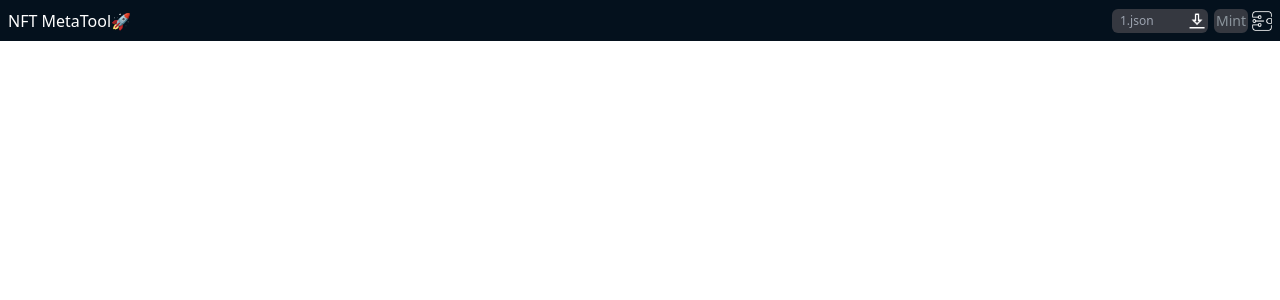
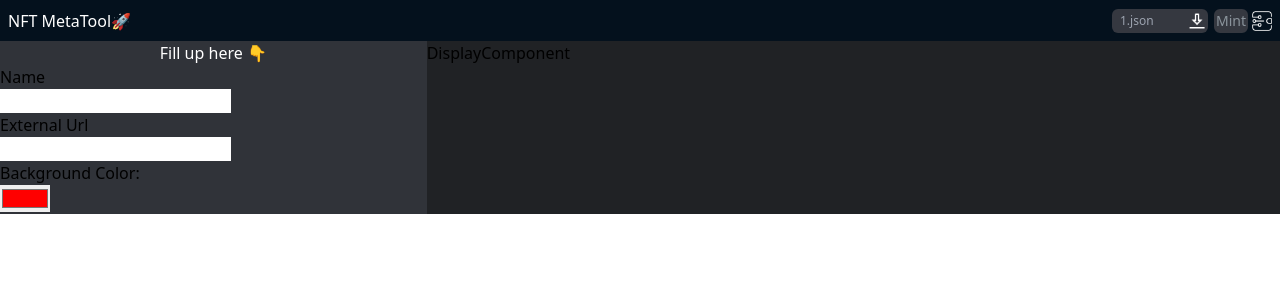
Before and after one commit to sharathkrml/nft-metatool, a Next.js app: page / in a window 1280 px wide. Shown: the top 300 px of the page. Built offline with nearby package versions, Linux system fonts and the light colour scheme.

Commit message:
added some form

```diff
--- /dev/null
+++ b/components/DisplayComponent.tsx
@@ -0,0 +1,8 @@
+
+const DisplayComponent = () => {
+    return (
+        <div>DisplayComponent</div>
+    )
+}
+
+export default DisplayComponent
--- /dev/null
+++ b/components/FormComponent.tsx
@@ -0,0 +1,29 @@
+const FormComponent = () => {
+	return (
+		<div>
+			<h2 className="text-center text-white">Fill up here 👇</h2>
+			<form>
+				<label htmlFor="name">Name</label>
+				<br />
+				<input type="text" name="name" id="name" />
+				<br />
+				<label htmlFor="external_url">External Url</label>
+				<br />
+				<input type="text" name="external_url" id="external_url" />
+				<br />
+				<label htmlFor="background_color">Background Color:</label>
+				<br />
+				<input
+					onChange={(e) => console.log(e.target.value)}
+					type="color"
+					id="background_color"
+					name="background_color"
+					value="#ff0000"
+				/>
+				<br />
+			</form>
+		</div>
+	);
+};
+
+export default FormComponent;
--- a/pages/index.tsx
+++ b/pages/index.tsx
@@ -2,7 +2,8 @@ import type { NextPage } from "next";
 import Head from "next/head";
 import Image from "next/image";
 import IMetadata from "../types";
-
+import FormComponent from "../components/FormComponent";
+import DisplayComponent from "../components/DisplayComponent";
 import { useState } from "react";
 const Home: NextPage = () => {
   const [metaData, setMetaData] = useState<IMetadata>({})
@@ -51,6 +52,10 @@ const Home: NextPage = () => {
           </div>
         </div>
       </nav>
+      <div className="grid grid-cols-6">
+        <aside className="bg-[#303339] col-span-2"><FormComponent /></aside>
+        <section className="bg-[#202225] col-span-4"><DisplayComponent /></section>
+      </div>
     </div>
   );
 };
```
